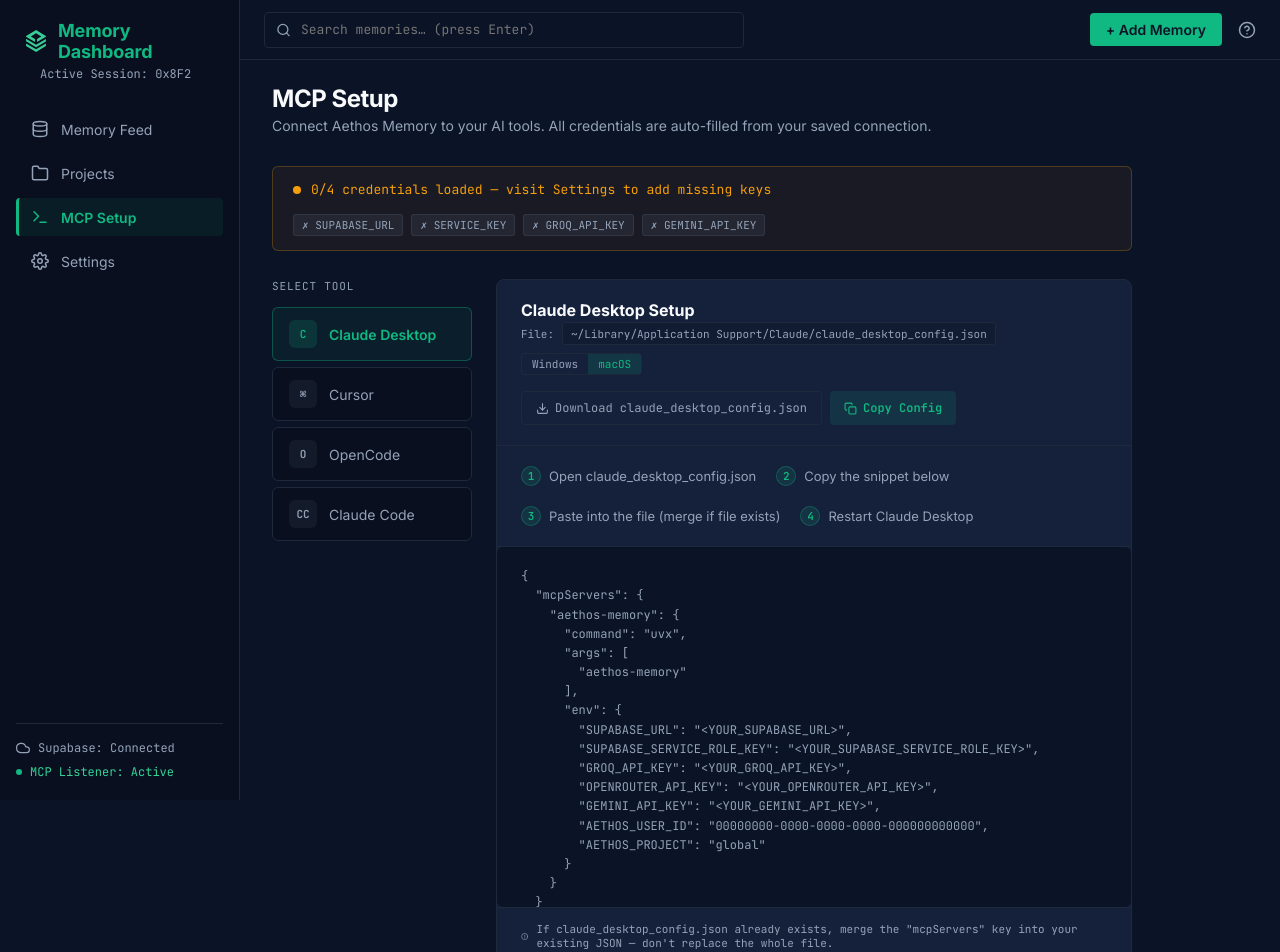
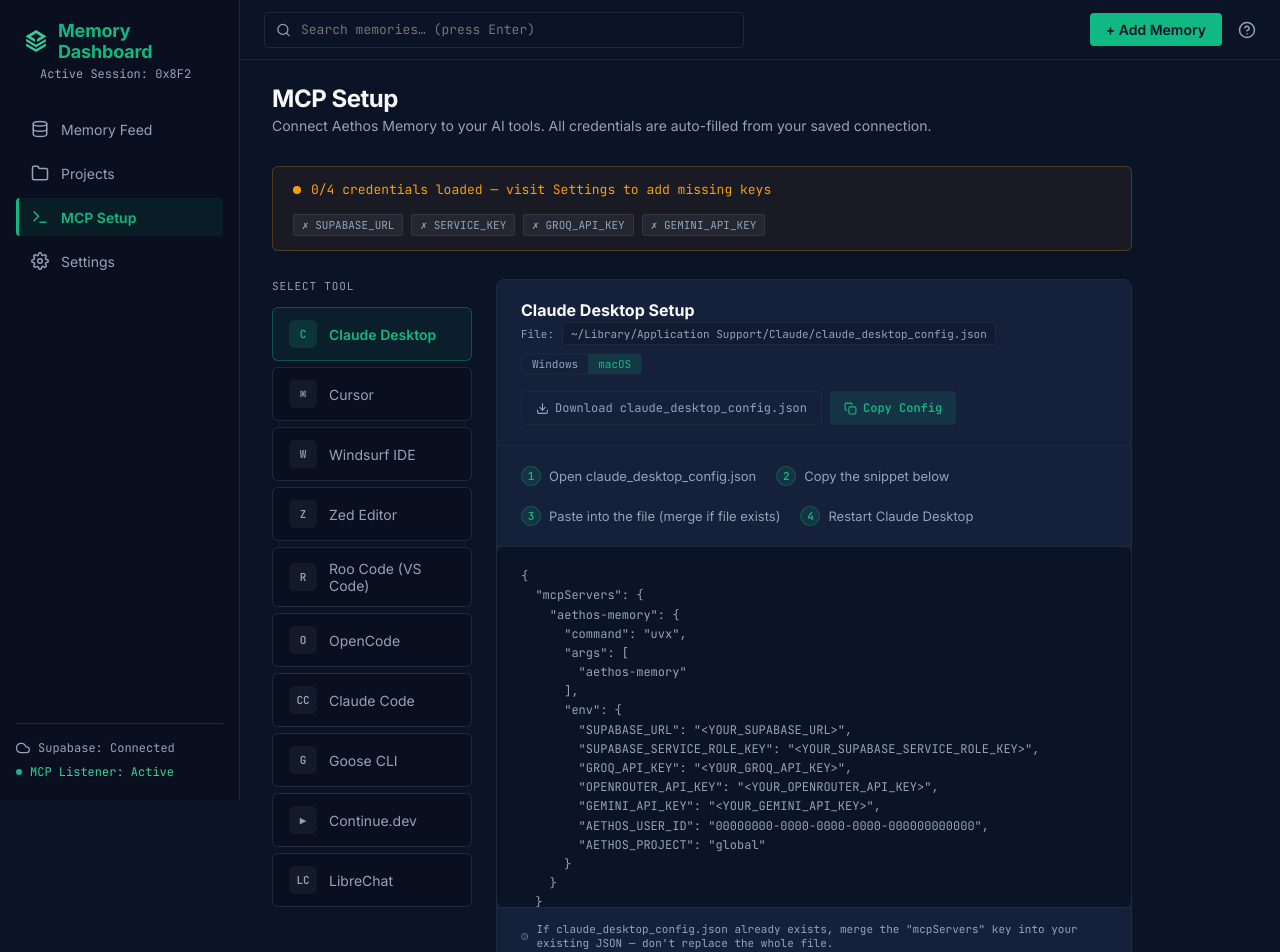
Before and after one commit to nisargpatel1906/Aethos_Memory, a Next.js app in the folder dashboard/: page /setup in a window 1280 px wide. Shown: the top 952 px of the page. Built offline with nearby package versions, Linux system fonts and the light colour scheme; no server answers.

Commit message:
feat(setup): add Windsurf, Zed, Roo Code, Goose, Continue.dev, and LibreChat to MCP Setup

```diff
--- a/dashboard/app/setup/page.tsx
+++ b/dashboard/app/setup/page.tsx
@@ -3,11 +3,22 @@
 import React, { useState, useEffect } from "react";
 import { getUserId } from "../../lib/supabaseClient";
 
-type ToolId = "claude_desktop" | "cursor" | "opencode" | "claude_code";
+type ToolId =
+  | "claude_desktop"
+  | "cursor"
+  | "windsurf"
+  | "zed"
+  | "roo_code"
+  | "opencode"
+  | "claude_code"
+  | "goose"
+  | "continue_dev"
+  | "librechat";
 
 interface Tool {
   id: ToolId;
   name: string;
+  category: "IDE / Desktop" | "CLI / Terminal" | "Web / Workspace";
   logo: string;
   winPath: string;
   macPath: string;
@@ -19,6 +30,7 @@
   {
     id: "claude_desktop",
     name: "Claude Desktop",
+    category: "IDE / Desktop",
     logo: "C",
     winPath: "%APPDATA%\\Claude\\claude_desktop_config.json",
     macPath: "~/Library/Application Support/Claude/claude_desktop_config.json",
@@ -27,14 +39,43 @@
   {
     id: "cursor",
     name: "Cursor",
+    category: "IDE / Desktop",
     logo: "⌘",
     winPath: "%USERPROFILE%\\.cursor\\mcp.json",
     macPath: "~/.cursor/mcp.json",
     fileLabel: "mcp.json",
   },
   {
+    id: "windsurf",
+    name: "Windsurf IDE",
+    category: "IDE / Desktop",
+    logo: "W",
+    winPath: "%USERPROFILE%\\.codeium\\windsurf\\mcp_config.json",
+    macPath: "~/.codeium/windsurf/mcp_config.json",
+    fileLabel: "mcp_config.json",
+  },
+  {
+    id: "zed",
+    name: "Zed Editor",
+    category: "IDE / Desktop",
+    logo: "Z",
+    winPath: "%APPDATA%\\Zed\\settings.json",
+    macPath: "~/.config/zed/settings.json",
+    fileLabel: "settings.json",
+  },
+  {
+    id: "roo_code",
+    name: "Roo Code (VS Code)",
+    category: "IDE / Desktop",
+    logo: "R",
+    winPath: "%APPDATA%\\Code\\User\\globalStorage\\rooveterinaryinc.roo-cline\\settings\\cline_mcp_settings.json",
+    macPath: "~/Library/Application Support/Code/User/globalStorage/rooveterinaryinc.roo-cline/settings/cline_mcp_settings.json",
+    fileLabel: "cline_mcp_settings.json",
+  },
+  {
     id: "opencode",
     name: "OpenCode",
+    category: "CLI / Terminal",
     logo: "O",
     winPath: "%USERPROFILE%\\.config\\opencode\\opencode.jsonc",
     macPath: "~/.config/opencode/opencode.jsonc",
@@ -43,11 +84,39 @@
   {
     id: "claude_code",
     name: "Claude Code",
+    category: "CLI / Terminal",
     logo: "CC",
     winPath: "Terminal",
     macPath: "Terminal",
     fileLabel: "CLI Command",
     isTerminal: true,
+  },
+  {
+    id: "goose",
+    name: "Goose CLI",
+    category: "CLI / Terminal",
+    logo: "G",
+    winPath: "%USERPROFILE%\\.config\\goose\\config.yaml",
+    macPath: "~/.config/goose/config.yaml",
+    fileLabel: "config.yaml",
+  },
+  {
+    id: "continue_dev",
+    name: "Continue.dev",
+    category: "IDE / Desktop",
+    logo: "▶",
+    winPath: "%USERPROFILE%\\.continue\\config.json",
+    macPath: "~/.continue/config.json",
+    fileLabel: "config.json",
+  },
+  {
+    id: "librechat",
+    name: "LibreChat",
+    category: "Web / Workspace",
+    logo: "LC",
+    winPath: "%USERPROFILE%\\LibreChat\\librechat.yaml",
+    macPath: "~/LibreChat/librechat.yaml",
+    fileLabel: "librechat.yaml",
   },
 ];
 
@@ -68,6 +137,36 @@
     AETHOS_USER_ID: creds.userId || "<YOUR_USER_ID>",
     AETHOS_PROJECT: "global",
   };
+}
+
+function generateZedSnippet(envVars: Record<string, string>) {
+  return JSON.stringify(
+    {
+      context_servers: {
+        "aethos-memory": {
+          command: "uvx",
+          args: ["aethos-memory"],
+          env: envVars,
+        },
+      },
+    },
+    null,
+    2
+  );
+}
+
+function generateLibreChatSnippet(envVars: Record<string, string>) {
+  const envYaml = Object.entries(envVars)
+    .map(([k, v]) => `        ${k}: "${v}"`)
+    .join("\n");
+  return `mcpServers:
+  aethos-memory:
+    type: stdio
+    command: uvx
+    args:
+      - aethos-memory
+    env:
+${envYaml}`;
 }
 
 function generateJsonSnippet(envVars: Record<string, string>) {
@@ -159,6 +258,8 @@
   function getSnippet() {
     if (activeTool === "opencode") return generateOpenCodeSnippet(envVars);
     if (activeTool === "claude_code") return generateClaudeCodeCommand(envVars);
+    if (activeTool === "zed") return generateZedSnippet(envVars);
+    if (activeTool === "librechat") return generateLibreChatSnippet(envVars);
     return generateJsonSnippet(envVars);
   }
 
```
